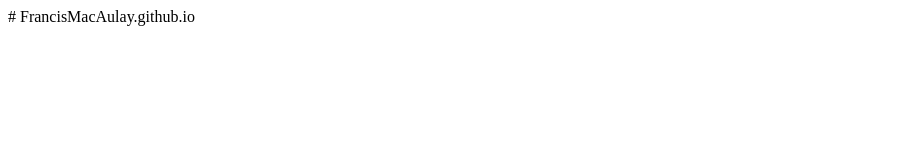
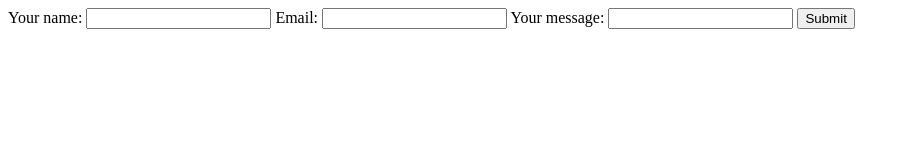
Before and after one commit to FrancisMacAulay/FrancisMacAulay.github.io, a plain HTML site: page index.html in a window 1280 px wide. Shown: the whole page, without its empty margins (0-910 px from the left). Drawn offline with Linux system fonts and the light colour scheme.

Commit message:
Update index.html

```diff
--- a/index.html
+++ b/index.html
@@ -1 +1,26 @@
-# FrancisMacAulay.github.io
+<!DOCTYPE html>
+<html>
+  <head>
+    <meta charset="utf-8">
+    <meta name="viewport" content="width=device-width">
+    <title>repl.it</title>
+    <link href="style.css" rel="stylesheet" type="text/css" />
+  </head>
+  <body>
+<form
+  action="https://formspree.io/f/xwkwoabo"
+  method="POST"
+>
+  <label for="name">Your name:</label>
+  <input id="name" type="text" name="name">
+
+  <label for="email">Email:</label>
+  <input id="email" type="text" name="email">
+
+  <label for="your-message">Your message:</label>
+  <input id="your-message" type="text" name="your-message">
+
+  <button type="submit">Submit</button>
+</form>
+</body>
+</html>
```
